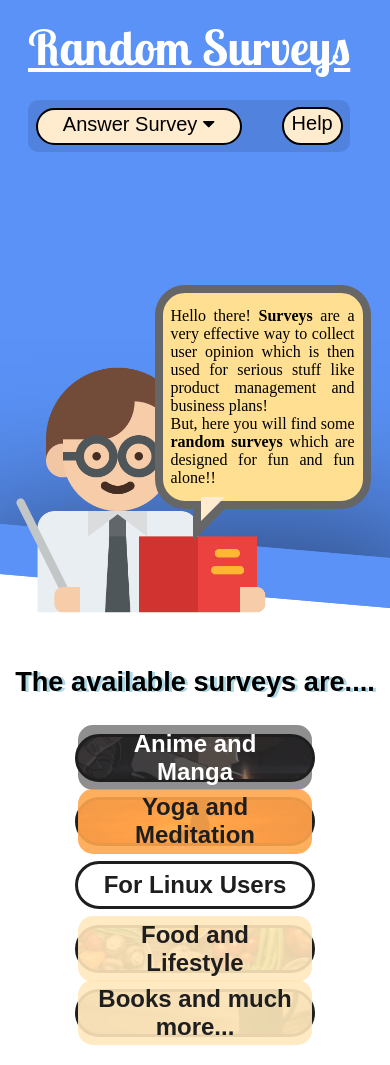
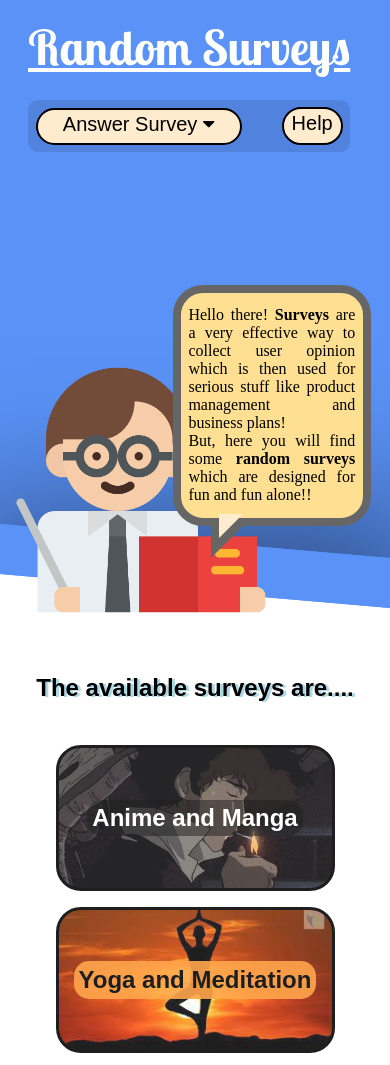
Before and after one commit to kriti-shesh321/random-surveys, a plain HTML site: page index.html in a window 390 px wide. Shown: the top 1065 px of the page. Drawn offline with Linux system fonts and the light colour scheme; a web font is replaced by a local one.

Commit message:
resized survey lables on homepage for mobile responsiveness

```diff
--- a/styles/styles.css
+++ b/styles/styles.css
@@ -280,8 +280,8 @@ h1 {
   text-align: center;
 }
 
-.anime-survey h2{
-  background-color: rgba(0,0,0,0.5);
+.anime-survey h2 {
+  background-color: rgba(0, 0, 0, 0.5);
   border-radius: 15px;
   padding: 2% 15px;
   text-align: center;
@@ -306,7 +306,7 @@ h1 {
 
 .linux-survey h2 {
   color: black;
-  background-color: rgba(255,255,255,0.9);
+  background-color: rgba(255, 255, 255, 0.9);
   border-radius: 15px;
   padding: 2% 15px;
   text-align: center;
@@ -336,7 +336,7 @@ h1 {
 
 .food-survey h2 {
   color: black;
-  background-color: rgba(255,229,180,0.9);
+  background-color: rgba(255, 229, 180, 0.9);
   padding: 2% 15px;
   border-radius: 15px;
   text-align: center;
@@ -362,7 +362,7 @@ h1 {
 
 .books-survey h2 {
   color: black;
-  background-color: rgba(255,229,180,0.9);
+  background-color: rgba(255, 229, 180, 0.9);
   padding: 2% 15px;
   border-radius: 15px;
   text-align: center;
@@ -388,7 +388,7 @@ h1 {
 
 .yoga-survey h2 {
   color: black;
-  background-color: rgba(255,153,51,0.9);
+  background-color: rgba(255, 153, 51, 0.9);
   padding: 2% 15px;
   border-radius: 15px;
   text-align: center;
@@ -512,7 +512,7 @@ h1 {
   .survey-bubble {
     display: inline-block;
     float: right;
-    width: 300px;
+    width: 45%;
     height: auto;
     background-color: #FFDF91;
     border: 8px solid #666;
@@ -549,7 +549,7 @@ h1 {
   }
 
   .anime-survey, .yoga-survey, .linux-survey, .food-survey, .books-survey {
-    width: 45%;
+    width: 50%;
     margin: 2% 3%;
   }
 
@@ -678,7 +678,7 @@ h1 {
 
   .survey-bubble {
     display: inline-block;
-    width: 200px;
+    width: 50%;
     height: auto;
     background-color: #FFDF91;
     border: 8px solid #666;
@@ -712,7 +712,7 @@ h1 {
   }
 
   .mid-text {
-    font-size: 170%;
+    font-size: 150%;
     margin-top: 17%;
     margin-bottom: 3%;
   }
@@ -723,9 +723,18 @@ h1 {
   }
 
   .anime-survey, .yoga-survey, .linux-survey, .food-survey, .books-survey {
-    width: 60%;
+    width: 70%;
     margin: 2% 3%;
-    height: 5vh;
+    height: 140px;
+  }
+
+  .mid h2 {
+    padding: 2% 5px;
+  }
+
+  .books-survey h2 {
+    padding: 2% 2px;
+    margin-left: 0;
   }
 
   .row1 {
```
